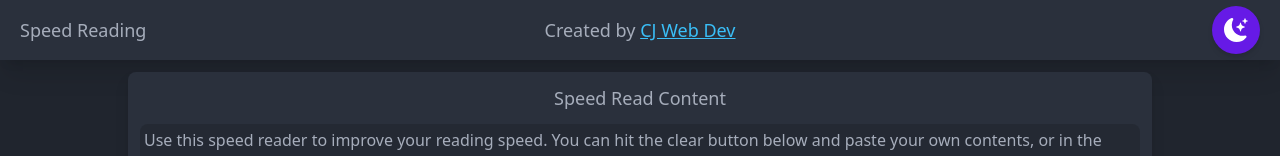
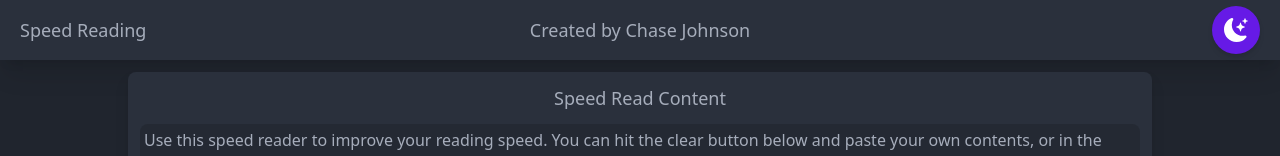
Before and after one commit to chasejohnson626/speed-reader, a React (Create React App) app: page / in a window 1280 px wide. Shown: the top 156 px of the page. Built offline with nearby package versions, Linux system fonts and the light colour scheme.

Commit message:
Update Header.js

```diff
--- a/src/Components/Header.js
+++ b/src/Components/Header.js
@@ -7,7 +7,7 @@ const Header = ({ toggleDarkMode }) => {
       <div className='flex-grow basis-0'>
         <h1 className='float-left'>Speed Reading</h1>
       </div>
-      <h1>Created by <a href="https://cjwebdev.com/" className='underline text-info'>CJ Web Dev</a></h1>
+      <h1>Created by Chase Johnson</h1>
       <div className='flex-grow basis-0'>
         <button onClick={toggleDarkMode} className='float-right bg-primary text-primary-content shadow-md rounded-3xl hover:bg-primary-focus'>
           <BsMoonStarsFill className='m-3 w-6 h-6' />
```
